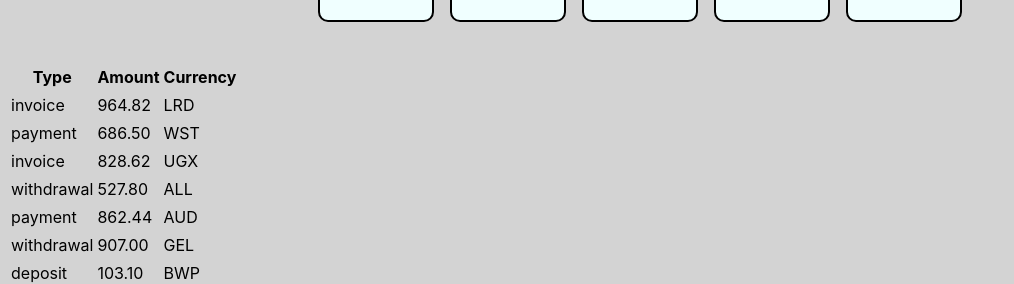
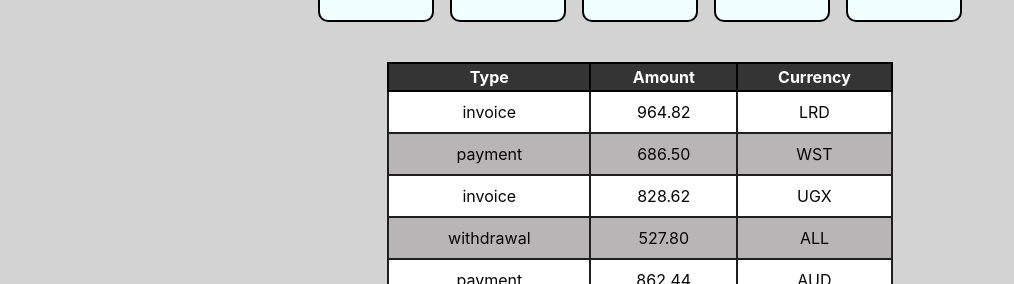
Before and after one commit to OlgaDonchenko/goit-react-hw-01, a React (Vite) app: page / in a window 1280 px wide. Shown: the part 516-800 px from the top of the page, without its empty margins (0-1014 px from the left). Built offline with nearby package versions, Linux system fonts and the light colour scheme.

Commit message:
added css to 3 task

```diff
--- a/src/components/Profile/Profile.module.css
+++ b/src/components/Profile/Profile.module.css
@@ -1,4 +1,5 @@
 .profileCard {
+  margin-top: 20px;
   margin: 0 auto;
   width: 400px;
   border-radius: 10px;
--- a/src/components/TransactionHistory/TransactionHistory.jsx
+++ b/src/components/TransactionHistory/TransactionHistory.jsx
@@ -1,20 +1,20 @@
 import css from "./TransactionHistory.module.css";
 export default function TransactionHistory({ transactions }) {
   return (
-    <table>
+    <table className={css.table}>
       <thead>
         <tr>
-          <th>Type</th>
-          <th>Amount</th>
-          <th>Currency</th>
+          <th className={css.thUp}>Type</th>
+          <th className={css.thUp}>Amount</th>
+          <th className={css.thUp}>Currency</th>
         </tr>
       </thead>
       <tbody>
         {transactions.map(({ id, type, amount, currency }) => (
-          <tr key={id}>
-            <td>{type}</td>
-            <td>{amount}</td>
-            <td>{currency}</td>
+          <tr key={id} className={css.lineTr}>
+            <td className={css.lineTd}>{type}</td>
+            <td className={css.lineTd}>{amount}</td>
+            <td className={css.lineTd}>{currency}</td>
           </tr>
         ))}
       </tbody>
--- a/src/components/TransactionHistory/TransactionHistory.module.css
+++ b/src/components/TransactionHistory/TransactionHistory.module.css
@@ -0,0 +1,25 @@
+.table {
+  border-collapse: collapse;
+  width: 40%;
+  margin: 0 auto;
+  text-align: center;
+}
+.thUp {
+  border: 2px solid #030303;
+  background-color: #353434;
+  color: #ffffff;
+}
+.lineTd {
+  border: 2px solid #1f1f1f;
+  padding: 8px;
+  justify-content: center;
+  align-items: center;
+}
+.lineTr {
+  background-color: #ffffff;
+  color: #060606;
+}
+
+.lineTr:nth-child(even) {
+  background-color: #b7b5b5;
+}
```
